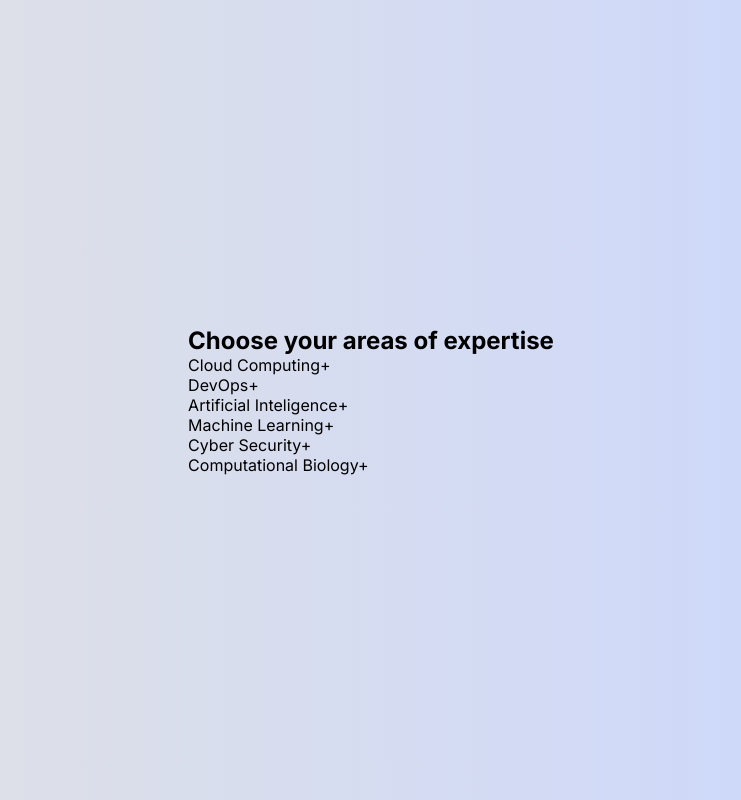
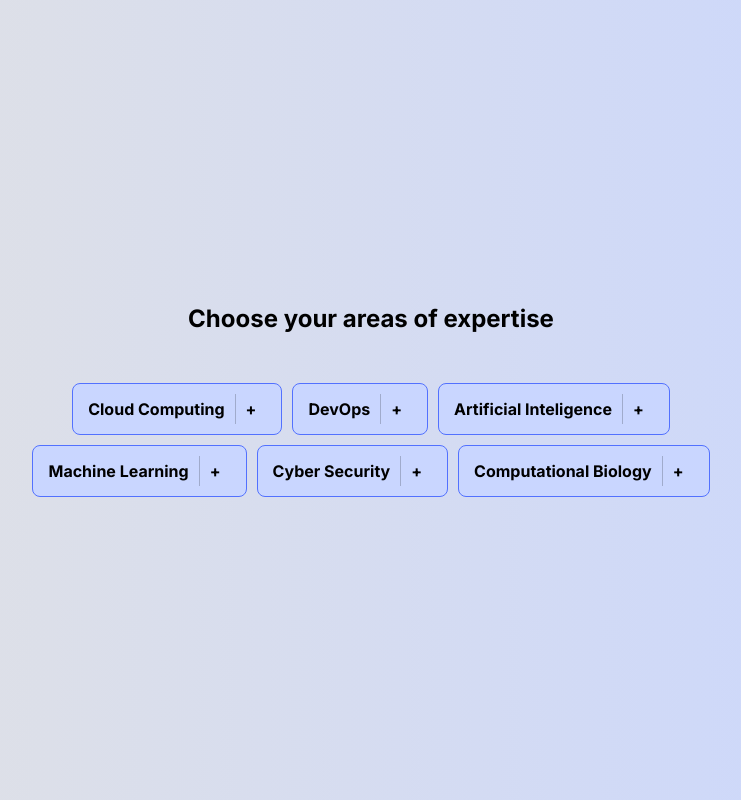
Before and after one commit to neeha-praveen/Project, a plain HTML site: page subjects.html in a window 1280 px wide. Shown: the whole page, without its empty margins (269-1010 px from the left). Drawn offline with nearby package versions, Linux system fonts and the light colour scheme.

Commit message:
add css for subjects.html

```diff
--- a/exp_style.css
+++ b/exp_style.css
@@ -310,3 +310,50 @@ form {
         bottom: 0;
     }
 }
+
+/*Subjects Page*/
+.container-subjects {
+    max-width: 800px;
+    margin: 50px auto;
+    text-align: center;
+}
+
+.container-subjects h2 {
+    margin-bottom: 50px;
+    text-align: center;
+}
+
+.tags {
+    display: flex;
+    flex-wrap: wrap;
+    gap: 10px;
+    justify-content: center;
+}
+
+.tag {
+    background-color: #c9d6ff;
+    color: black;
+    padding: 10px 15px;
+    border-radius: 8px;
+    cursor: pointer;
+    display: flex;
+    align-items: center;
+    font-weight: bold;
+    transition: background 0.3s;
+    border: 1px solid #5271FF;
+}
+
+.tag.selected {
+    background-color: #5271FF;
+    color: white;
+}
+
+.icon {
+    font-weight: bold;
+    padding: 5px 10px;
+    border-left: 1px solid rgba(0, 0, 0, 0.2);
+}
+
+.tag-content {
+    padding-right: 10px;
+}
```
